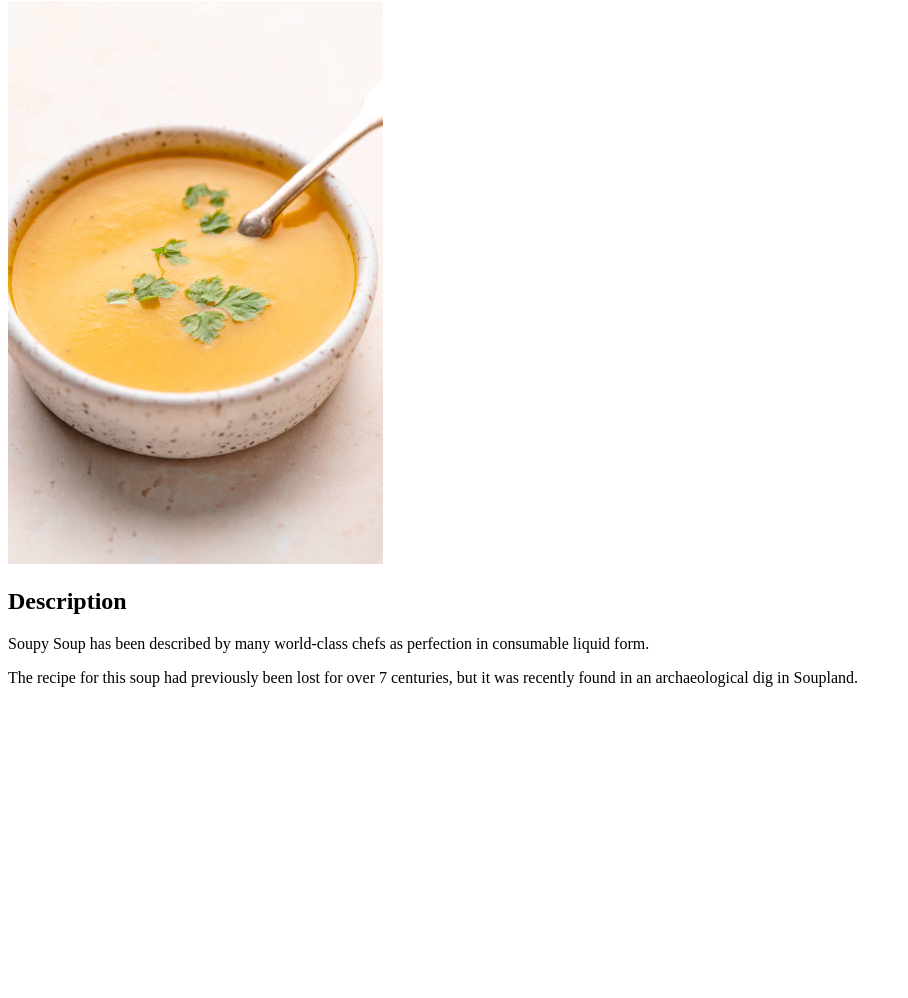
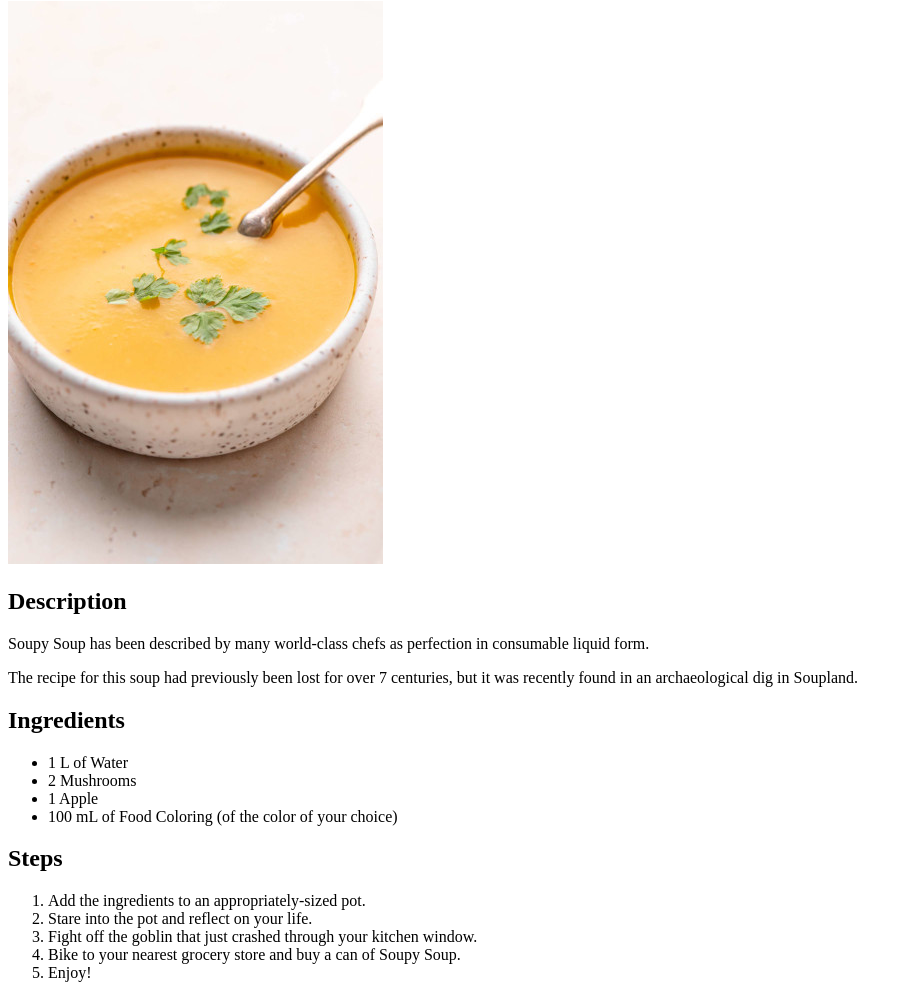
Before and after one commit to jisu-usij/odin-recipes, a plain HTML site: page recipes/soup.html in a window 1280 px wide. Shown: the part 79-1077 px from the top of the page, without its empty margins (0-908 px from the left). Before the commit the page ends 800 px from the top, so only its background shows below. Drawn offline with Linux system fonts and the light colour scheme.

Commit message:
Add ingredients and steps to soup.html

```diff
--- a/recipes/soup.html
+++ b/recipes/soup.html
@@ -6,10 +6,24 @@
   </head>
   <body>
     <h1>Soupy Soup</h1>
-    <img src="../img/soup.jpg">
+    <img src="../img/soup.jpg" alt="Soupy Soup in a bowl with some herbs floating on top and a spoon in the bowl">
     <h2>Description</h2>
     <p>Soupy Soup has been described by many world-class chefs as perfection in consumable liquid form.</p>
     <p>The recipe for this soup had previously been lost for over 7 centuries, but it was recently found in an archaeological dig in Soupland.</p>
-
+    <h2>Ingredients</h2>
+    <ul>
+      <li>1 L of Water</li>
+      <li>2 Mushrooms</li>
+      <li>1 Apple</li>
+      <li>100 mL of Food Coloring (of the color of your choice)</li>
+    </ul>
+    <h2>Steps</h2>
+    <ol>
+      <li>Add the ingredients to an appropriately-sized pot.</li>
+      <li>Stare into the pot and reflect on your life.</li>
+      <li>Fight off the goblin that just crashed through your kitchen window.</li>
+      <li>Bike to your nearest grocery store and buy a can of Soupy Soup.</li>
+      <li>Enjoy!</li>
+    </ol>
   </body>
 </html>
```
